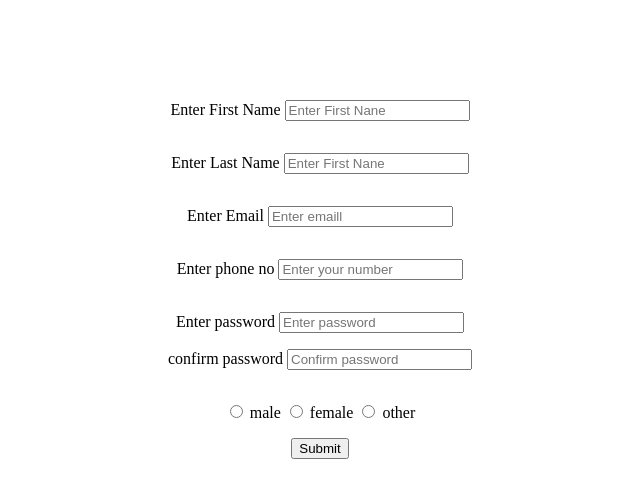
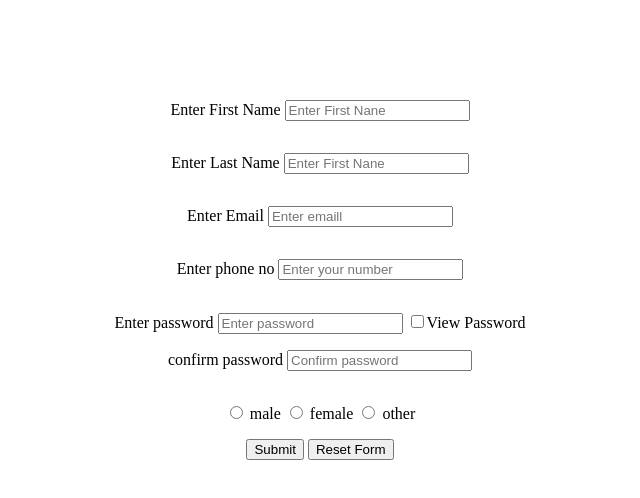
Before and after one commit to aaryan-gohel/Form-validation, a plain HTML site: page index.html in a window 1280 px wide. Shown: the whole page, without its empty margins (320-960 px from the left). Drawn offline with Linux system fonts and the light colour scheme.

Commit message:
final commit

```diff
--- a/index.html
+++ b/index.html
@@ -31,7 +31,7 @@
 
         <div class="email">
             <span>Enter Email</span>
-            <input type="email" placeholder="Enter emaill" oninput="emailValid()" id="email">
+            <input type="email" placeholder="Enter emaill" onfocusout="emailValid()" id="email">
         </div>
         <p id="email-msg"></p>
 
@@ -49,6 +49,7 @@
         <div class="password">
             <span>Enter password</span>
             <input type="password" id="pass" placeholder="Enter password" oninput="confirmPass()" onfocusout="passwordValid()">
+            <input type="checkbox" onclick="hideShowPassword()">View Password
         </div>
         <div>
             <p id="pass-msg"></p>
@@ -59,6 +60,8 @@
         <div class="confirm-password">
             <span>confirm password</span>
             <input type="password" id="confirm-pass" onfocusout="confirmPass()" placeholder="Confirm password">
+            <!-- <input type="checkbox" onclick="hideShowPassword()">View Password -->
+
         </div>
         <p id="confirm-pass-msg"></p>
 
@@ -72,7 +75,10 @@
             <label>other</label>
             <p id="gender-msg"></p>
         </div>
-        <button onclick="validate()">Submit</button>
+        <div>
+            <button onclick="validate()">Submit</button>
+            <button onclick="onReset()">Reset Form</button>
+        </div>
     </div>
     <!-- </form> -->
     <script src="./index.js"></script>
```
